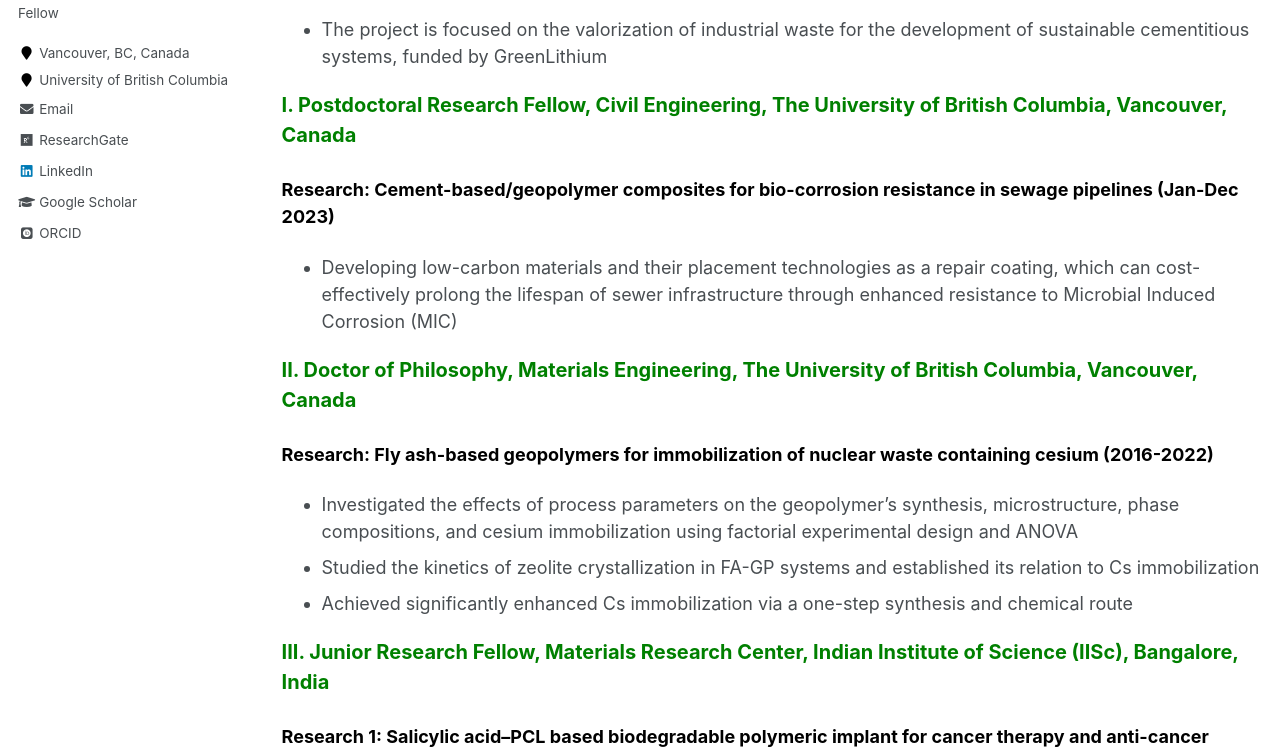
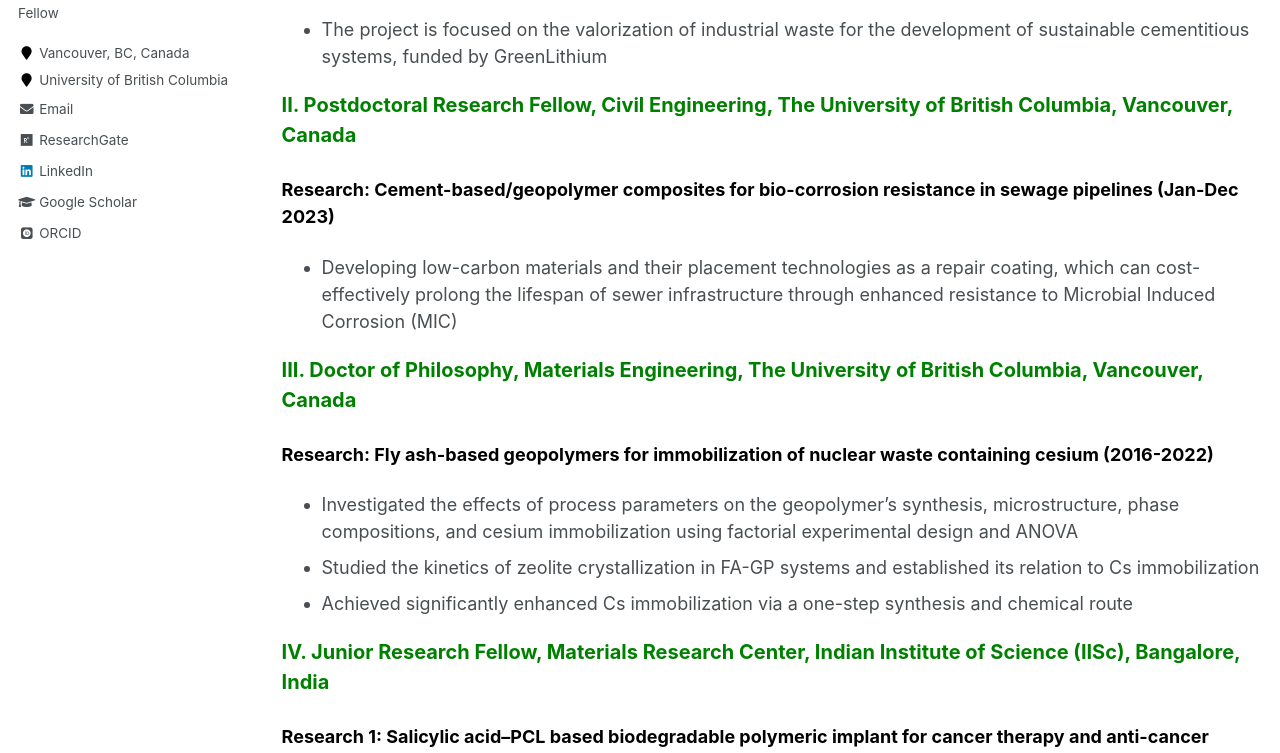
Before and after one commit to shubhamj2611/shubhamj2611.github.io, a Jekyll site: the page built from _pages/research.md, in a window 1280 px wide and 1400 px high. Shown: the part 352-1105 px from the top of the window. Built offline with Jekyll 4.4.1, drawn with Linux system fonts in a browser that asks for light colours; some web fonts are replaced; part of the change alters nothing that is shown; some of the changed text lies outside the part shown.

Commit message:
Update research.md

```diff
--- a/_pages/research.md
+++ b/_pages/research.md
@@ -14,7 +14,7 @@ author_profile: true
 
 
 
-<p style="text-align:left; color: Green; font-size:20px; font-weight:bold;"> I. Postdoctoral Research Fellow, Civil Engineering, The University of British Columbia, Vancouver, Canada </p>
+<p style="text-align:left; color: Green; font-size:20px; font-weight:bold;"> II. Postdoctoral Research Fellow, Civil Engineering, The University of British Columbia, Vancouver, Canada </p>
 
 <p style="text-align:left; color: black; font-size:18px; font-weight:bold;"> Research: Cement-based/geopolymer composites for bio-corrosion resistance in sewage pipelines (Jan-Dec 2023) </p>
 
@@ -25,7 +25,7 @@ author_profile: true
 
 
 
-<p style="text-align:left; color: Green; font-size:20px; font-weight:bold;"> II. Doctor of Philosophy, Materials Engineering, The University of British Columbia, Vancouver, Canada </p>
+<p style="text-align:left; color: Green; font-size:20px; font-weight:bold;"> III. Doctor of Philosophy, Materials Engineering, The University of British Columbia, Vancouver, Canada </p>
 
 <p style="text-align:left; color: black; font-size:18px; font-weight:bold;"> Research: Fly ash-based geopolymers for immobilization of nuclear waste containing cesium (2016-2022) </p>
 
@@ -39,7 +39,7 @@ author_profile: true
 
 
 
-<p style="text-align:left; color: Green; font-size:20px; font-weight:bold;"> III. Junior Research Fellow, Materials Research Center, Indian Institute of Science (IISc), Bangalore, India </p>
+<p style="text-align:left; color: Green; font-size:20px; font-weight:bold;"> IV. Junior Research Fellow, Materials Research Center, Indian Institute of Science (IISc), Bangalore, India </p>
 
 <p style="text-align:left; color: black; font-size:18px; font-weight:bold;"> Research 1: Salicylic acid–PCL based biodegradable polymeric implant for cancer therapy and anti-cancer applications (Dec 2015-May 2016) </p>
 
@@ -57,7 +57,7 @@ author_profile: true
  * Assisted in synthesizing ZrB<sub>2</sub> based ultra-high temperature ceramics
 
 
-<p style="text-align:left; color: Green; font-size:20px; font-weight:bold;"> IV. Master's project and internship, Georgia Institute of Technology, Atlanta, Georgia, U.S.A.  </p>
+<p style="text-align:left; color: Green; font-size:20px; font-weight:bold;"> V. Master's project and internship, Georgia Institute of Technology, Atlanta, Georgia, U.S.A.  </p>
 
 <p style="text-align:left; color: black; font-size:18px; font-weight:bold;"> Research 1: Package integrated high density thin capacitors and inductors (Jan-Mar 2015) </p>
 
@@ -74,7 +74,7 @@ author_profile: true
 
 
 
-<p style="text-align:left; color: Green; font-size:20px; font-weight:bold;"> V. Bachelor's and other projects, Indian Institute of Technology (BHU), Varanasi, India  </p>
+<p style="text-align:left; color: Green; font-size:20px; font-weight:bold;"> VI. Bachelor's and other projects, Indian Institute of Technology (BHU), Varanasi, India  </p>
 
 <p style="text-align:left; color: black; font-size:18px; font-weight:bold;"> Research 1: Synthesis of bioactive glass Nano-powders by sol gel process (Feb-Sept 2014) </p>
 
```
